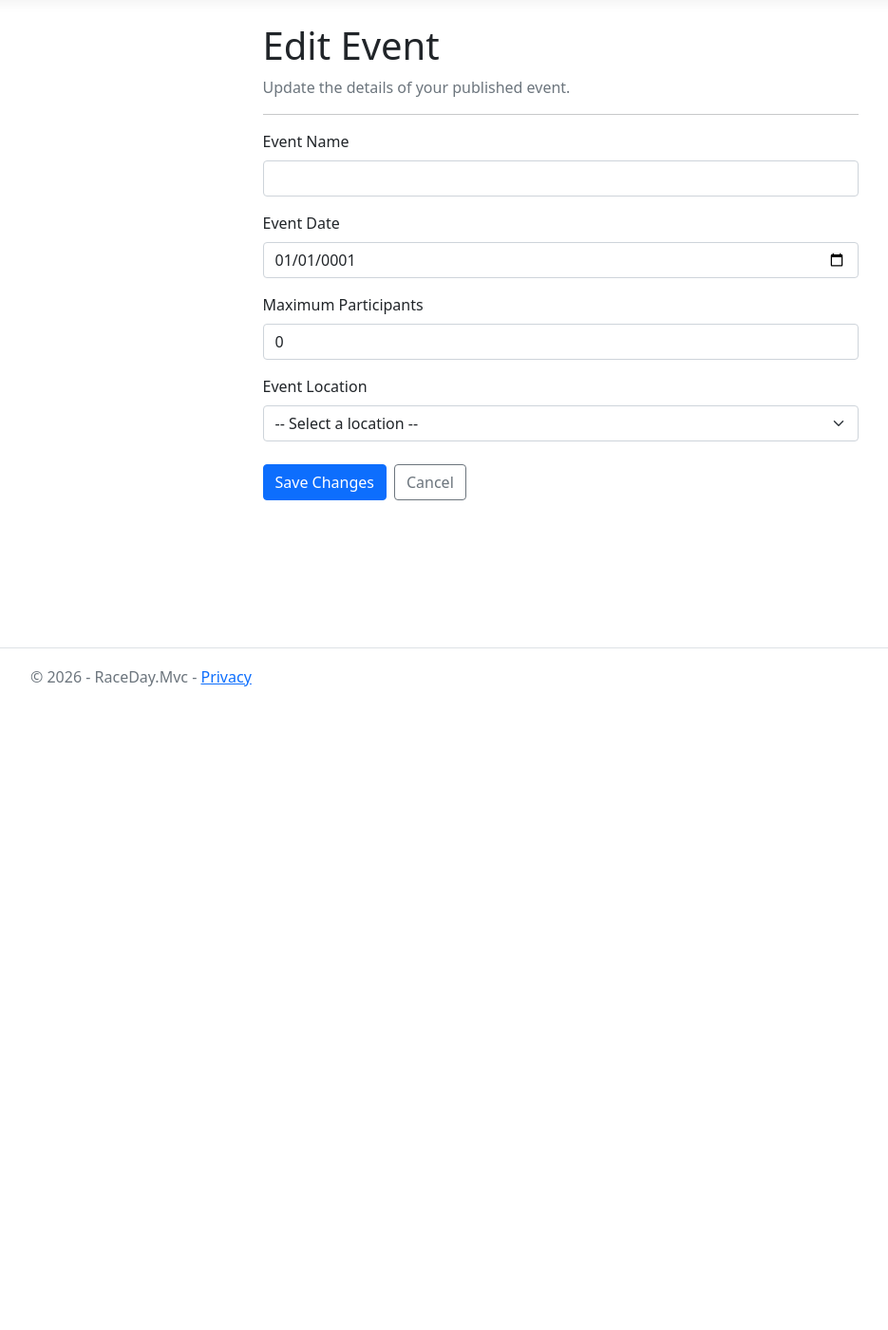
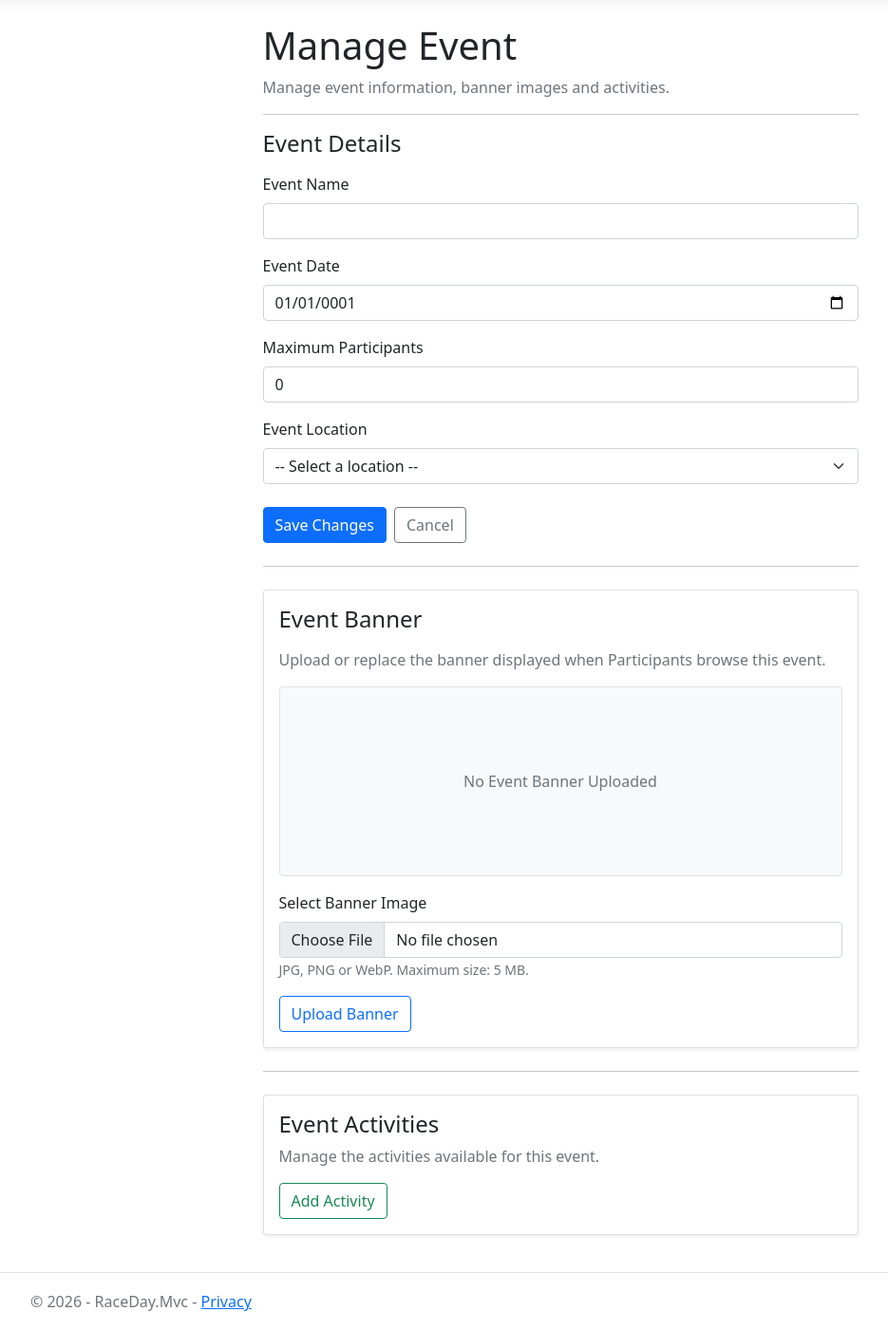
Before and after one commit to TheAlchemist1400/RaceDayMVC, an ASP.NET Core app: template Views/Events/Edit.cshtml in a window 1280 px wide. Shown: the part 57-1458 px from the top of the page at 95% size, without its empty margins (50-985 px from the left). Before the commit the page ends 780 px from the top, so only its background shows below. Run offline with ASP.NET Core 8, Linux system fonts and the light colour scheme; the template is opened without the code that fills it, so the values that code supplies are empty; style sheets or scripts are compiled from the project's sources.

Commit message:
Fixed UI for Org Events page

```diff
--- a/Controllers/EventsController.cs
+++ b/Controllers/EventsController.cs
@@ -298,6 +298,7 @@ namespace RaceDay.Mvc.Controllers
                 EventDate = eventItem.EventDate,
                 MaxParticipants = eventItem.MaxParticipants,
                 LocationId = eventItem.LocationId,
+                BannerImageUrl = eventItem.BannerImageUrl,
                 Locations = locations
             };
 
@@ -626,7 +627,7 @@ namespace RaceDay.Mvc.Controllers
             if (file == null || file.Length == 0)
             {
                 TempData["Error"] = "Please select a banner image.";
-                return RedirectToAction(nameof(MyEvents));
+                return RedirectToAction(nameof(Edit), new { id });
             }
 
             const long maxFileSize = 5 * 1024 * 1024;
@@ -634,7 +635,7 @@ namespace RaceDay.Mvc.Controllers
             if (file.Length > maxFileSize)
             {
                 TempData["Error"] = "Banner must not exceed 5 MB.";
-                return RedirectToAction(nameof(MyEvents));
+                return RedirectToAction(nameof(Edit), new { id });
             }
 
             try
--- a/ViewModels/EditEventModel.cs
+++ b/ViewModels/EditEventModel.cs
@@ -7,6 +7,8 @@ namespace RaceDay.Mvc.ViewModels
     public class EditEventViewModel
     {
         public int EventId { get; set; }
+
+        public string? BannerImageUrl { get; set; }
 
         [Required(ErrorMessage = "Please enter an event name.")]
         [StringLength(50)]
--- a/Views/Events/Edit.cshtml
+++ b/Views/Events/Edit.cshtml
@@ -9,13 +9,31 @@
     <div class="row justify-content-center">
         <div class="col-md-8 col-lg-7">
 
-            <h1>Edit Event</h1>
+            <h1>Manage Event</h1>
 
             <p class="text-muted">
-                Update the details of your published event.
+                Manage event information, banner images and activities.
             </p>
 
+
+            @if (TempData["Success"] != null)
+            {
+                <div class="alert alert-success">
+                    @TempData["Success"]
+                </div>
+            }
+
+            @if (TempData["Error"] != null)
+            {
+                <div class="alert alert-danger">
+                    @TempData["Error"]
+                </div>
+            }
+
+
             <hr />
+
+            <h4 class="mb-3">Event Details</h4>
 
             <form asp-controller="Events"
                   asp-action="Edit"
@@ -113,6 +131,105 @@
 
             </form>
 
+
+            <hr class="my-4" />
+
+            <div class="card shadow-sm mb-4">
+                <div class="card-body">
+
+                    <h4 class="mb-3">Event Banner</h4>
+
+                    <p class="text-muted">
+                        Upload or replace the banner displayed
+                        when Participants browse this event.
+                    </p>
+
+                    @if (!string.IsNullOrWhiteSpace(Model.BannerImageUrl))
+                    {
+                        <img src="@Url.Action("Banner", "Events",
+                                      new { id = Model.EventId })"
+                             alt="Event banner"
+                             class="img-fluid rounded mb-3"
+                             style="width: 100%;
+                        max-height: 250px;
+                        object-fit: cover;" />
+                    }
+                    else
+                    {
+                        <div class="bg-light border rounded
+                            d-flex align-items-center justify-content-center
+                            mb-3"
+                             style="height: 200px;">
+
+                            <span class="text-muted">
+                                No Event Banner Uploaded
+                            </span>
+
+                        </div>
+                    }
+
+                    <form asp-controller="Events"
+                          asp-action="UploadBanner"
+                          asp-route-id="@Model.EventId"
+                          method="post"
+                          enctype="multipart/form-data">
+
+                        @Html.AntiForgeryToken()
+
+                        <div class="mb-3">
+                            <label class="form-label">
+                                Select Banner Image
+                            </label>
+
+                            <input type="file"
+                                   name="file"
+                                   accept=".jpg,.jpeg,.png,.webp"
+                                   class="form-control"
+                                   required />
+
+                            <small class="text-muted">
+                                JPG, PNG or WebP. Maximum size: 5 MB.
+                            </small>
+                        </div>
+
+                        <button type="submit"
+                                class="btn btn-outline-primary">
+
+                            @(string.IsNullOrWhiteSpace(Model.BannerImageUrl)
+                                ? "Upload Banner"
+                                : "Replace Banner")
+
+                        </button>
+
+                    </form>
+
+                </div>
+            </div>
+
+
+            <hr class="my-4" />
+
+            <div class="card shadow-sm mb-4">
+                <div class="card-body">
+
+                    <h4>Event Activities</h4>
+
+                    <p class="text-muted">
+                        Manage the activities available for this event.
+                    </p>
+
+                    <a asp-controller="Activities"
+                       asp-action="Create"
+                       asp-route-eventId="@Model.EventId"
+                       class="btn btn-outline-success">
+
+                        Add Activity
+                    </a>
+
+                </div>
+            </div>
+
+
         </div>
     </div>
 
```
